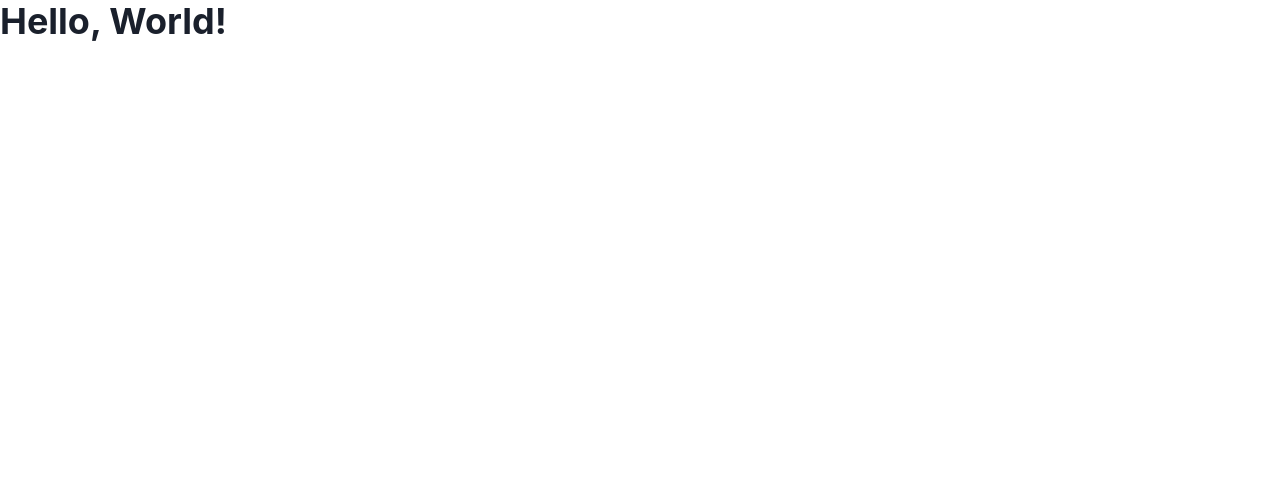
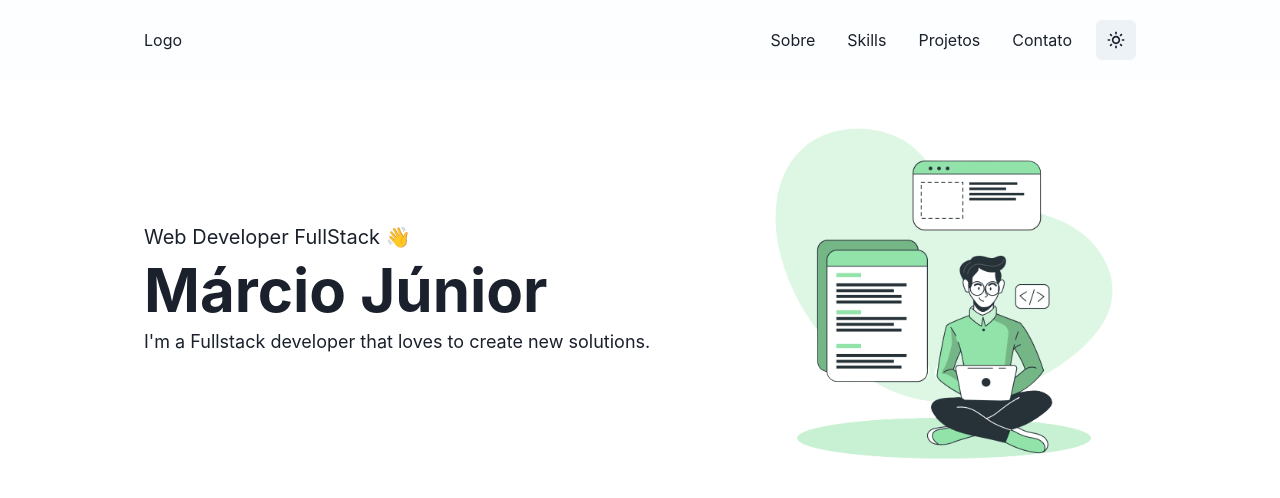
Before and after one commit to marcioecom/portifolio, a Next.js app: page / in a window 1280 px wide. Shown: the top 498 px of the page. Built offline with nearby package versions, Linux system fonts and the light colour scheme.

Commit message:
feat: hero home page

```diff
--- a/src/pages/index.tsx
+++ b/src/pages/index.tsx
@@ -1,9 +1,29 @@
-import { Heading } from '@chakra-ui/layout'
+import { Box, Container, Flex, Heading, Image, Text, VStack } from '@chakra-ui/react';
 import type { NextPage } from 'next'
+import Layout from '../components/Layout'
+import Simple from '../components/NavBar';
+import NextImage from 'next/image';
+
+import Illustration from '../assets/illustration.png'
 
 const Home: NextPage = () => {
   return (
-    <Heading>Hello, World!</Heading>
+    <Layout title="Home">
+      <Simple />
+      <Container pt={4} maxW="container.lg">
+        <Flex direction={{ base: "column", md: "row" }} wrap={"wrap"} align="center" justify="space-between">
+          <VStack align={"left"} flex={1}>
+            <Text fontSize={"xl"}>Web Developer FullStack 👋</Text>
+            <Heading size={{ base: "2xl", sm: "3xl" }}>Márcio Júnior</Heading>
+            <Text fontSize={"lg"}>I&apos;m a Fullstack developer that loves to create new solutions.</Text>
+          </VStack>
+
+          <Flex boxSize={{ base: "xs", sm: "sm", md: "xs", lg: "sm" }}>
+            <NextImage src={Illustration} alt="developer illustration" />
+          </Flex>
+        </Flex>
+      </Container>
+    </Layout>
   )
 }
 
```
Also changed, not shown: src/assets/illustration.png (added).
